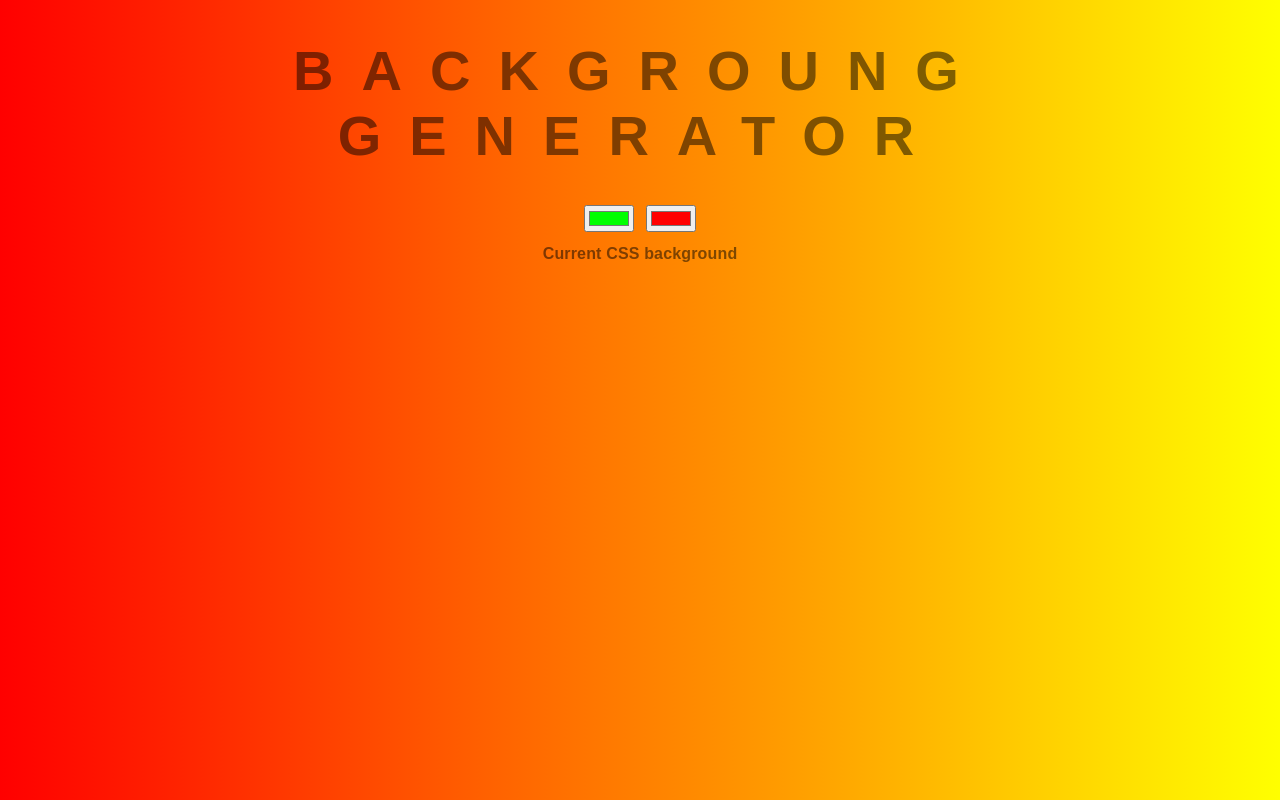
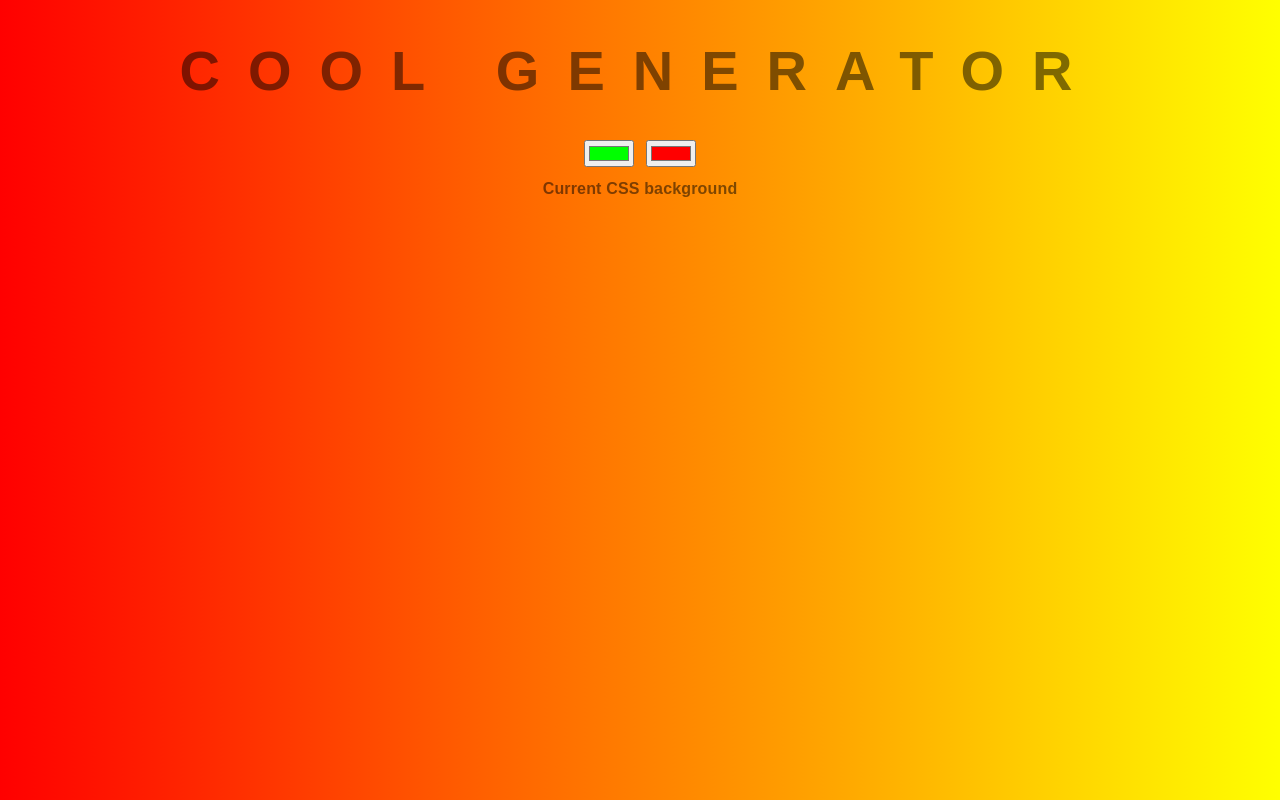
Before and after one commit to ishevchyk/background-generator, a plain HTML site: page index.html in a window 1280 px wide. Drawn offline with Linux system fonts and the light colour scheme.

Commit message:
changing title

```diff
--- a/index.html
+++ b/index.html
@@ -5,7 +5,7 @@
     <link rel="stylesheet" type="text/css" href="style.css">
 </head>
 <body id="gradient">
-    <h1>Backgroung generator</h1>
+    <h1>Cool generator</h1>
     <input class="color1" type="color" name="color1" value="#00ff00">
     <input class="color2" type="color" name="color2" value="#ff0000">
     <h2>Current CSS background</h2>
```
